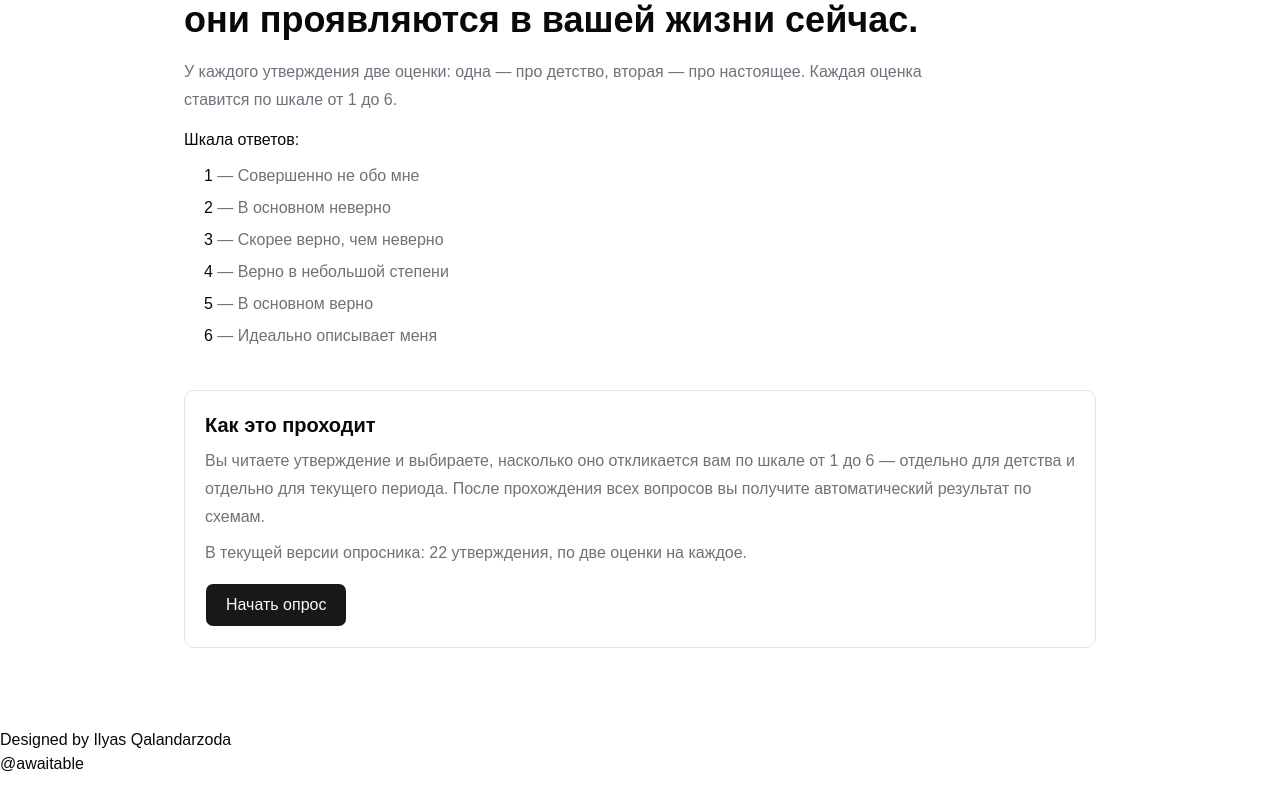
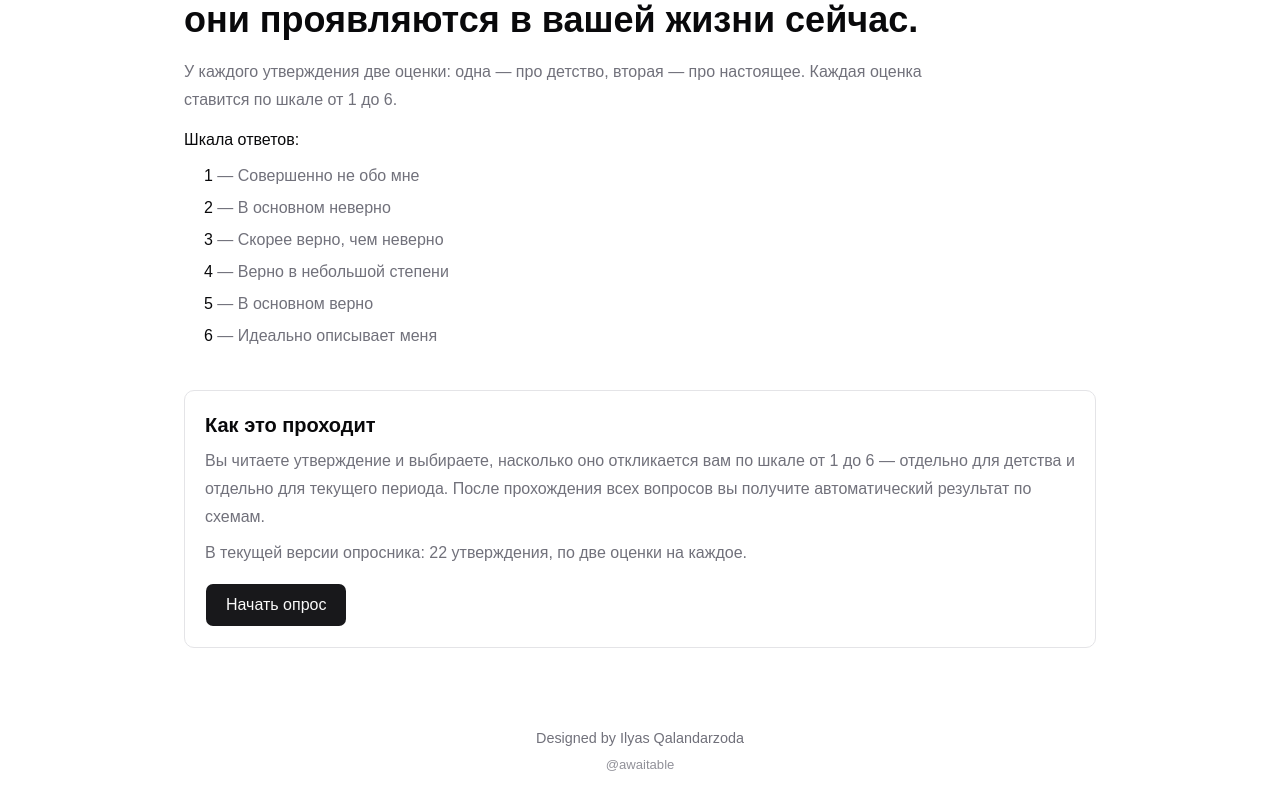
Before and after one commit to awtb/patterns-questionnaire, a SvelteKit app: page / in a window 1280 px wide. Shown: the part 256-1056 px from the top of the page. Before the commit the page ends 1032 px from the top, so only its background shows below. Built offline with nearby package versions, Linux system fonts and the light colour scheme.

Commit message:
feat(styles): refine global layout styles

```diff
--- a/src/routes/layout.css
+++ b/src/routes/layout.css
@@ -205,6 +205,36 @@
   padding: 2rem 1.5rem;
 }
 
+.layout-footer {
+  padding: 0 1.5rem 1.5rem;
+  text-align: center;
+}
+
+.layout-footer a,
+.layout-footer p {
+  color: var(--muted-foreground);
+  font-family: inherit;
+  font-size: 0.9rem;
+  font-weight: 400;
+  letter-spacing: 0;
+  text-transform: none;
+}
+
+.layout-footer p {
+  margin: 0;
+}
+
+.layout-footer a {
+  display: inline-block;
+  margin-top: 0.35rem;
+  color: color-mix(in srgb, var(--muted-foreground) 78%, transparent);
+  font-size: 0.82rem;
+}
+
+.layout-footer a:hover {
+  color: var(--muted-foreground);
+}
+
 :global(.page-content h1) {
   margin: 0;
   font-size: 2rem;
@@ -219,4 +249,8 @@
   .page-content {
     padding: 1.5rem 1rem;
   }
+
+  .layout-footer {
+    padding: 0 1rem 1rem;
+  }
 }
```
